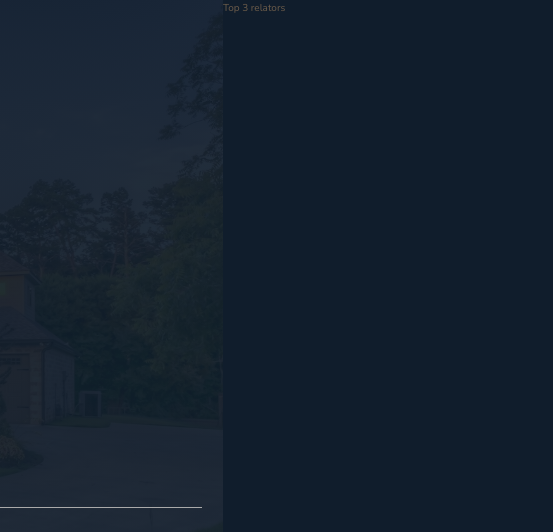
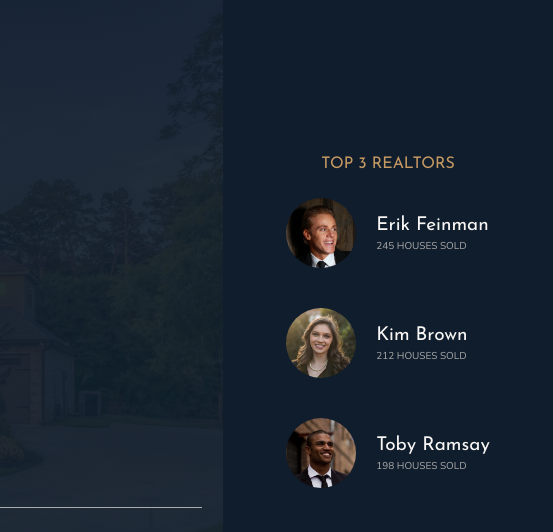
Before and after one commit to tomaszdanczak/3-Nexter, a website: page index.html in a window 1280 px wide. Shown: the top 532 px of the page, 727-1280 px from the left. Drawn offline with nearby package versions, Linux system fonts and the light colour scheme; files that its build step writes are made by us from their sources.

Commit message:
feat: build the realtors section

```diff
--- a/index.html
+++ b/index.html
@@ -30,8 +30,27 @@
            </div>
        </div>
 
-       <div class="relators">
-           Top 3 relators
+       <div class="realtors">
+           <h3 class="heading-3">Top 3 realtors</h3>
+           <div class="realtors__list">
+               <img src="img/realtor-1.jpeg" alt="Relator 1" class="realtors__img">
+               <div class="realtors__details">
+                   <h4 class="heading-4 heading-4--light">Erik Feinman</h4>
+                   <p class="realtors__sold">245 houses sold</p>
+               </div>
+
+               <img src="img/realtor-2.jpeg" alt="Relator 2" class="realtors__img">
+               <div class="realtors__details">
+                   <h4 class="heading-4 heading-4--light">Kim Brown</h4>
+                   <p class="realtors__sold">212 houses sold</p>
+               </div>
+
+               <img src="img/realtor-3.jpeg" alt="Relator 3" class="realtors__img">
+               <div class="realtors__details">
+                   <h4 class="heading-4 heading-4--light">Toby Ramsay</h4>
+                   <p class="realtors__sold">198 houses sold</p>
+               </div>
+           </div>
        </div>
 
        <section class="features">
--- a/sass/_realtors.scss
+++ b/sass/_realtors.scss
@@ -1,4 +1,31 @@
-.relators {
+.realtors {
     background-color: $color-secondary;
     grid-column: col-start 7 / full-end;
+    padding: 3rem;
+
+    display: grid;
+    justify-content: center;
+    align-content: center;
+    justify-items: center;
+    grid-row-gap: 2rem;
+
+    &__list {
+        display: grid;
+        grid-template-columns: min-content max-content;
+        grid-column-gap: 2rem;
+        grid-row-gap: 5vh;
+        align-items: center;
+    }
+
+    &__img {
+        width: 7rem;
+        border-radius: 50%;
+        display: block;
+    }
+
+    &__sold {
+        text-transform: uppercase;
+        color: $color-grey-light-2;
+        margin-top: -3px;
+    }
 }
```
